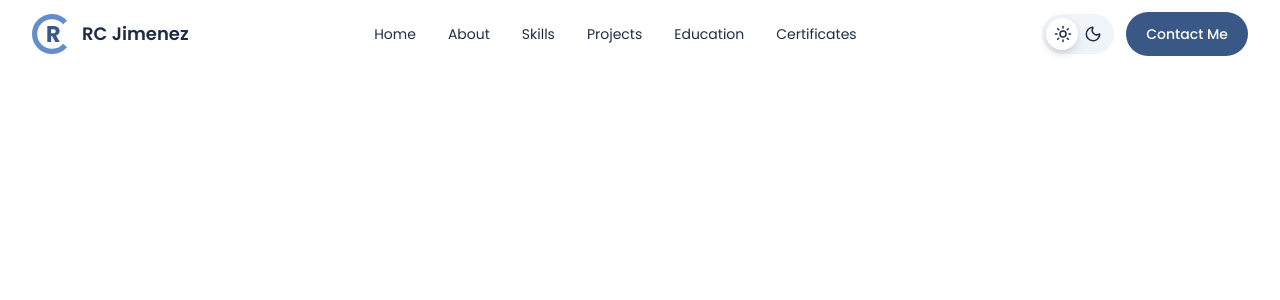
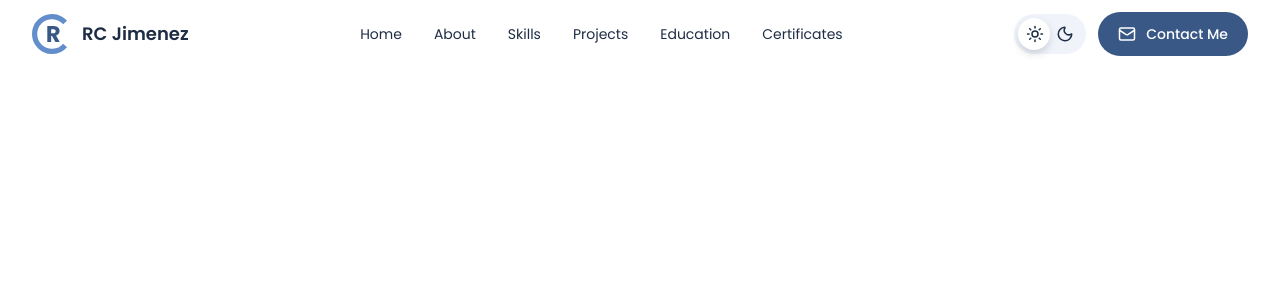
Before and after one commit to hina-san1/portfolio, a React (Vite) app: page / in a window 1280 px wide. Shown: the top 300 px of the page. Built offline with nearby package versions, Linux system fonts and the light colour scheme.

Commit message:
feat(navbar): add mail icon to Contact Me buttons
- add an 18px mail icon to the navbar Contact Me link
- add a 20px mail icon to the Contact Me button in the mobile menu
- space icon and label by 10px, as in the design spec

```diff
--- a/src/components/layout/MobileMenu.tsx
+++ b/src/components/layout/MobileMenu.tsx
@@ -1,5 +1,5 @@
 import { useEffect } from 'react'
-import { X } from 'lucide-react'
+import { Mail, X } from 'lucide-react'
 import Logo from '../ui/Logo.tsx'
 import { navLinks } from '../../data/navLinks.ts'
 
@@ -60,8 +60,9 @@ function MobileMenu({ onClose }: MobileMenuProps) {
       <a
         href="#contact"
         onClick={onClose}
-        className="flex min-h-13 items-center justify-center rounded-full bg-primary px-7 py-3.5 text-base font-medium text-white transition hover:brightness-110 active:brightness-95"
+        className="flex min-h-13 items-center justify-center gap-2.5 rounded-full bg-primary px-7 py-3.5 text-base font-medium text-white transition hover:brightness-110 active:brightness-95"
       >
+        <Mail size={20} />
         Contact Me
       </a>
     </div>
--- a/src/components/layout/Navbar.tsx
+++ b/src/components/layout/Navbar.tsx
@@ -1,5 +1,5 @@
 import Logo from '../ui/Logo.tsx'
-import { Menu } from 'lucide-react'
+import { Mail, Menu } from 'lucide-react'
 import { navLinks } from '../../data/navLinks.ts'
 import { useState } from 'react'
 import MobileMenu from './MobileMenu.tsx'
@@ -47,8 +47,9 @@ function Navbar() {
             <ThemeToggle theme={theme} onToggle={toggleTheme} />
             <a
               href="#contact"
-              className="hidden items-center rounded-full bg-primary px-5 py-3 text-sm font-medium text-white transition hover:brightness-110 active:brightness-95 xl:inline-flex"
+              className="hidden items-center gap-2.5 rounded-full bg-primary px-5 py-3 text-sm font-medium text-white transition hover:brightness-110 active:brightness-95 xl:inline-flex"
             >
+              <Mail size={18} />
               Contact Me
             </a>
             <button
```
